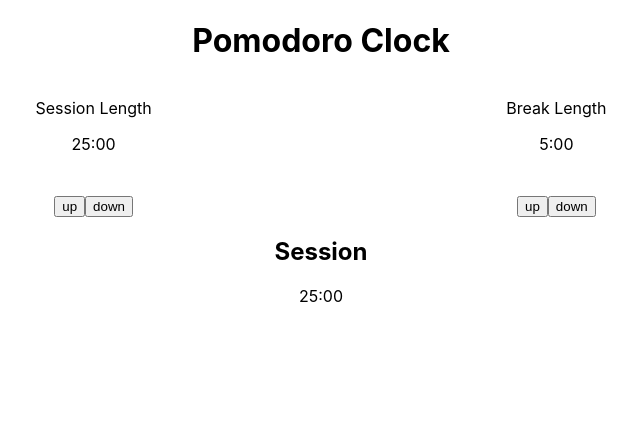
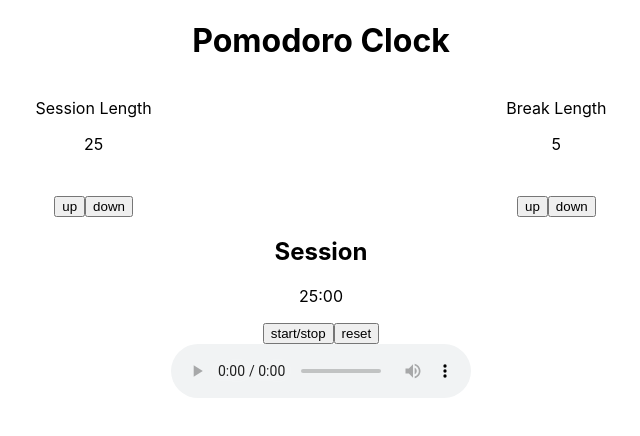
Before and after one commit to petercr/Pomodoro-clock, a React (Create React App) app in the folder pomodoro/: page / in a window 1280 px wide. Shown: the top 436 px of the page, without its empty margins (319-959 px from the left). Built offline with nearby package versions, Linux system fonts and the light colour scheme.

Commit message:
took out seconds from Timer's for testing Added id's to .main-timer , control buttons, and Audio tag

```diff
--- a/pomodoro/src/App.js
+++ b/pomodoro/src/App.js
@@ -20,7 +20,7 @@ class App extends Component {
 
   render() {
     function Timer(props) {
-      const { timer, minutes, seconds, id1, id2 } = props;
+      const { timer, minutes, id1, id2 } = props;
       let upButtonId, downButtonId;
       if (timer === "Session Length") {
         upButtonId = "session-increment";
@@ -38,9 +38,7 @@ class App extends Component {
       return (
         <div>
           <p id={id1}>{timer}</p>
-          <p id={id2}>
-            {minutes}:{seconds}
-          </p>
+          <p id={id2}>{minutes}</p>
           <div style={buttonStyle} />
           <button id={upButtonId} className="btn">
             up
@@ -52,7 +50,6 @@ class App extends Component {
       );
     }
 
-    const { minutes, seconds } = this.state.timer;
     return (
       <div className="App">
         <header className="App-header">
@@ -61,28 +58,30 @@ class App extends Component {
         <div className="top-panels">
           <Timer
             timer="Session Length"
-            minutes={minutes}
-            seconds={seconds}
+            minutes={this.state.timer.minutes}
             id1="session-label"
             id2="session-length"
           />
           <Timer
             timer="Break Length"
             minutes={this.state.break.minutes}
-            seconds={this.state.break.seconds}
             id1="break-label"
             id2="break-length"
           />
         </div>
         <div className="main-timer">
           {/* This will swap between timers */}
-          <h2>{this.state.selection}</h2>
-          <p>
+          <h2 id="timer-label">{this.state.selection}</h2>
+          <p id="time-left">
             {/* This will display the active timer */}
             {this.state.timer.minutes}:{this.state.timer.seconds}
           </p>
         </div>
-        <div className="button-area">{/* Lots of control buttons */}</div>
+        <div className="button-area">
+          <button id="start_stop">start/stop</button>
+          <button id="reset">reset</button>
+        </div>
+        <audio controls src="" id="beep" />
       </div>
     );
   }
```
